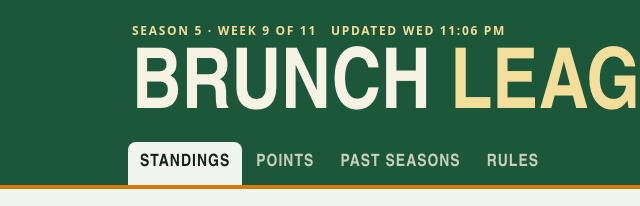
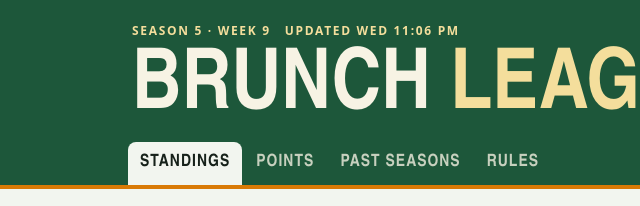
Before and after one commit to lavieboflip/brunch-league, a plain HTML site: page index.html in a window 1280 px wide. Shown: the top 206 px of the page, 84-724 px from the left. Drawn offline with Linux system fonts and the light colour scheme.

Commit message:
Ongoing weeks: drop fixed season length, show each week's hosts and finale
Co-Authored-By: Claude Opus 5.5 <noreply@anthropic.com>

```diff
--- a/index.html
+++ b/index.html
@@ -388,12 +388,15 @@ dialog.detail::backdrop { background: rgba(10, 20, 14, .6); }
     $("weekPick").replaceChildren(...Array.from({ length: Math.max(data.currentWeek, ...weeksWithScores) }, (_, i) => i + 1).map(w =>
       h("button", { "aria-pressed": String(w === week), onclick: () => { week = w; renderWeeks(); } }, `Week ${w}`)));
     const date = data.brunches[week]?.date;
+    const hosts = (data.brunches[week]?.hosts || []).map(id => data.players[id]?.name).filter(Boolean);
+    const about = [date && new Date(date + "T12:00").toLocaleDateString(undefined, { weekday: "long", month: "long", day: "numeric" }),
+      data.brunches[week]?.finale && "Season finale", hosts.length && "Hosted by " + hosts.join(" & ")].filter(Boolean).join(" · ");
     const rows = Object.keys(data.players).map(id => ({ id, name: data.players[id].name, wk: season(id).weeks.find(x => x.week === week) }))
       .filter(r => r.wk).sort((a, b) => b.wk.pts - a.wk.pts);
     const list = $("weekList");
     if (!rows.length) { list.replaceChildren(h("p", { class: "empty", text: `No scores for week ${week} yet.` })); return; }
     list.replaceChildren(
-      date ? h("p", { class: "sub", text: new Date(date + "T12:00").toLocaleDateString(undefined, { weekday: "long", month: "long", day: "numeric" }) }) : null,
+      about ? h("p", { class: "sub", text: about }) : null,
       ...rows.map(r => {
         const c = r.wk.c;
         const chips = FIELDS.filter(([k, , t]) => t === "num" ? n(c[k]) > 0 : c[k]).map(([k, label, t]) =>
@@ -538,7 +541,8 @@ dialog.detail::backdrop { background: rgba(10, 20, 14, .6); }
       if (!r.ok) throw new Error(r.status);
       data = await r.json();
       $("loadError").hidden = true;
-      $("seasonLabel").textContent = `Season ${data.season} · Week ${data.currentWeek} of ${data.weeks}`;
+      const finale = Object.keys(data.brunches).find(w => data.brunches[w].finale);
+      $("seasonLabel").textContent = `Season ${data.season} · Week ${data.currentWeek}` + (finale ? ` · Finale is week ${finale}` : "");
       $("updated").textContent = "Updated " + new Date(data.updated).toLocaleString(undefined, { weekday: "short", hour: "numeric", minute: "2-digit" });
       renderStandings(); renderWeeks();
     } catch (e) { if (!data) $("loadError").hidden = false; }
```
